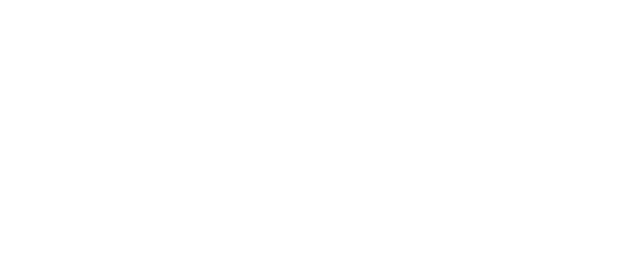
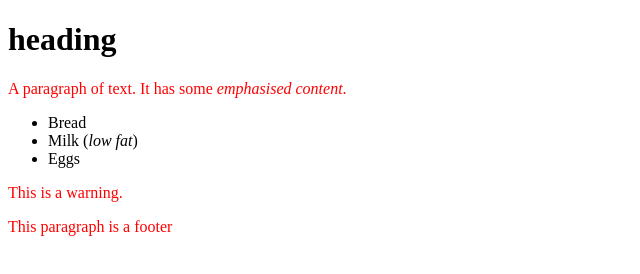
Before and after one commit to robithegreat/powercoders, a plain HTML site: page scratch/css.html in a window 1280 px wide. Shown: the whole page, without its empty margins (0-640 px from the left). Drawn offline with Linux system fonts and the light colour scheme.

Commit message:
first step to css

```diff
--- a/scratch/css.html
+++ b/scratch/css.html
@@ -6,6 +6,18 @@
     <link rel="stylesheet" type="text/css" href="style.css">
   </head>
   <body>
+    <h1>heading</h1>
 
+    <p>A paragraph of text. It has some <em>emphasised content</em>.</p>
+
+    <ul>
+      <li>Bread</li>
+      <li>Milk (<em>low fat</em>)</li>
+      <li class="important">Eggs</li>
+    </ul>
+
+    <p class="warning">This is a warning.</p>
+
+    <p id="footer">This paragraph is a footer</p>
   </body>
 </html>
```
